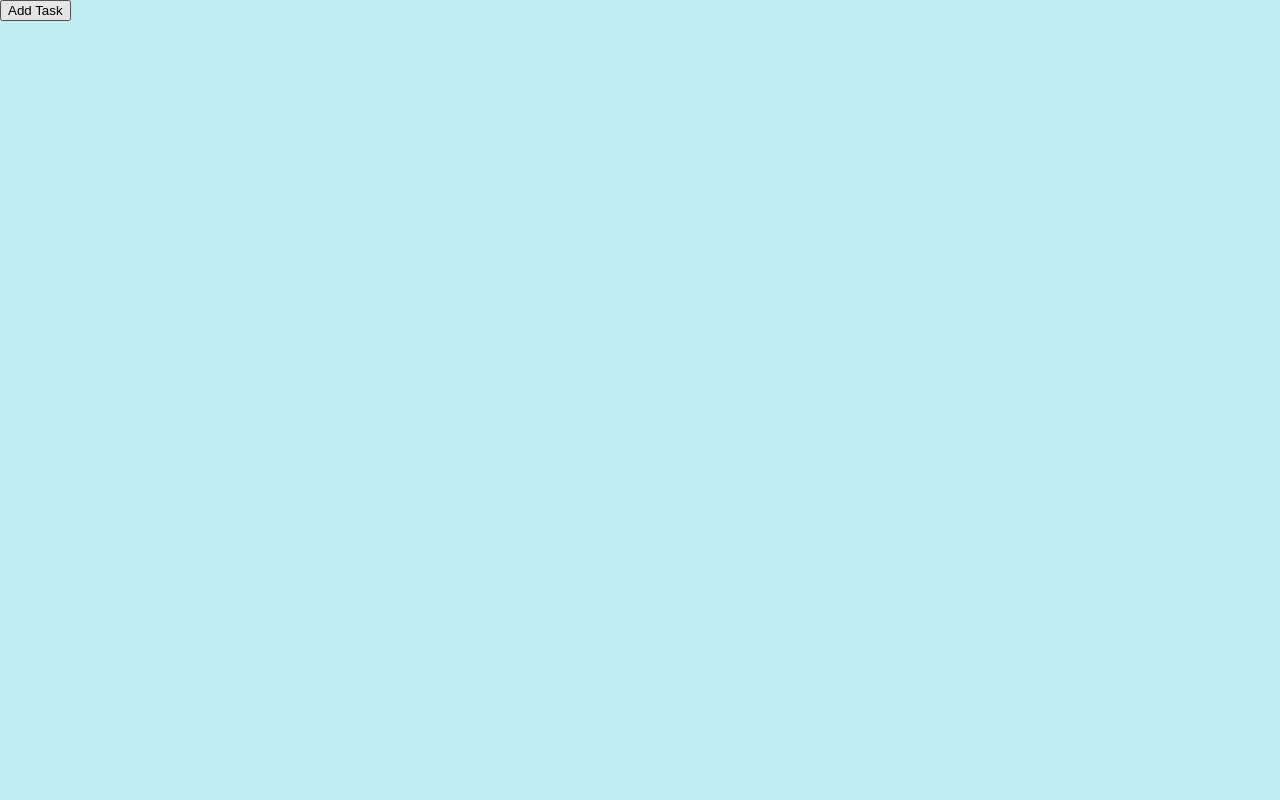
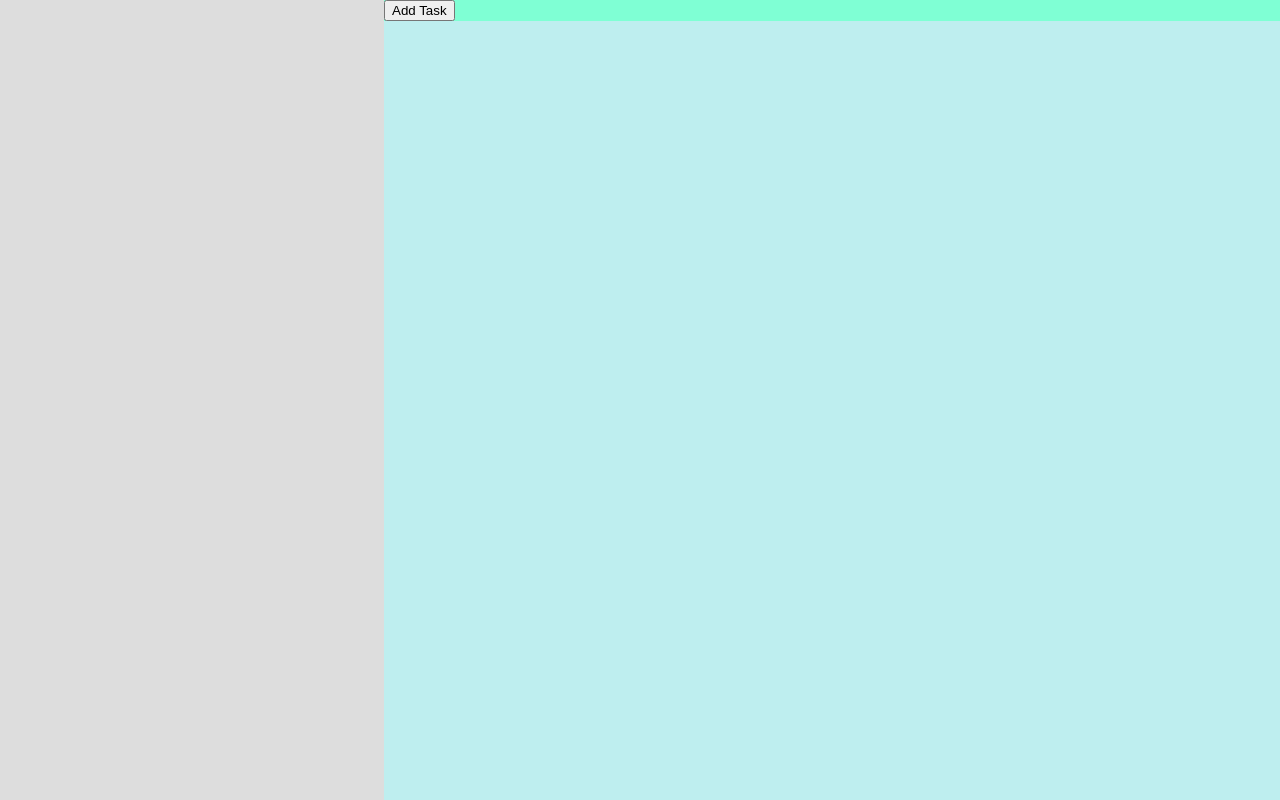
Before and after one commit to smmmfrd/todo-list, a website built with webpack: page dist/index.html in a window 1280 px wide. Built offline with nearby package versions, Linux system fonts and the light colour scheme.

Commit message:
Base Page Content

```diff
--- a/src/builder.js
+++ b/src/builder.js
@@ -1,6 +1,6 @@
 import { tasks, addTask } from "./tasks";
 
-export function buildModal(){
+function buildModal(){
     let modal = document.createElement('dialog');
     modal.classList.add('modal');
 
@@ -15,9 +15,12 @@ export function buildModal(){
     nameLabel.setAttribute('for', 'name');
     nameLabel.innerHTML = 'Name :';
     inputs.appendChild(nameLabel);
+
     let nameInput = document.createElement('input');
     nameInput.type = 'text';
     nameInput.id = 'name';
+    nameInput.classList.add('input');
+    nameInput.value = '';
     inputs.appendChild(nameInput);
 
     modal.appendChild(inputs);
@@ -31,12 +34,7 @@ export function buildModal(){
     submitButton.textContent = 'Add';
     modal.appendChild(submitButton);
 
-    content.appendChild(modal);
-
-    let showButton = document.createElement('button');
-    showButton.addEventListener('click', () => modal.showModal());
-    showButton.textContent = 'Add Task';
-    content.appendChild(showButton);
+    return modal;
 }
 
 function buildTaskCard(task, parentElement){
@@ -46,17 +44,45 @@ function buildTaskCard(task, parentElement){
     parentElement.appendChild(card);
 }
 
-export function displayTasks(){
+function displayTasks(){
     var taskDisplay = document.querySelector('#task-display');
-    if(taskDisplay === null){
-        taskDisplay = document.createElement('div');
-        taskDisplay.id = 'task-display';
-    }
     while(taskDisplay.firstChild){
         taskDisplay.removeChild(taskDisplay.firstChild);
     }
 
     tasks.forEach((task) => {buildTaskCard(task, taskDisplay)});
+}
 
-    content.appendChild(taskDisplay);
+export function buildPage(){
+    let nav = document.createElement('div');
+    nav.id = 'nav';
+
+    content.appendChild(nav);
+
+    let modal = buildModal();
+    content.appendChild(modal);
+
+    let projectContent = document.createElement('div');
+    projectContent.id = 'project-content';
+
+    let taskCreator = document.createElement('div');
+    taskCreator.id = 'task-creator';
+
+    let openModalButton = document.createElement('button');
+    openModalButton.addEventListener('click', () => {
+        // clear inputs
+        [...modal.getElementsByClassName('input')].forEach(i => i.value = '');
+        modal.showModal();
+    });
+    openModalButton.textContent = 'Add Task';
+    taskCreator.appendChild(openModalButton);
+    projectContent.appendChild(taskCreator);
+
+    let taskDisplay = document.createElement('div');
+    taskDisplay.id = 'task-display';
+    projectContent.appendChild(taskDisplay);
+
+    content.appendChild(projectContent);
+
+    displayTasks();
 }
--- a/src/index.js
+++ b/src/index.js
@@ -1,6 +1,5 @@
-import { buildModal, displayTasks } from './builder';
+import { buildPage } from './builder';
 import './style.css';
 const content = document.querySelector('#content');
 
-buildModal();
-displayTasks();
+buildPage();
--- a/src/style.css
+++ b/src/style.css
@@ -1,11 +1,34 @@
+:root{
+    --nav-bgc: #DDD;
+}
+
 *{
     margin: 0;
+}
+
+html, body{
+    height: 100%;
 }
 
 body{
     background-color: #BEEEEF;
 }
 
+#content{
+    height: 100%;
+    display: grid;
+    grid-template-columns: 30% 1fr;
+}
+
+#nav{
+    background-color: var(--nav-bgc);
+    height: 100%;
+}
+
+#task-creator{
+    background-color: aquamarine;
+}
+
 .modal{
     margin: 4rem auto;
 }
```
Also changed, not shown: dist/main.js.
